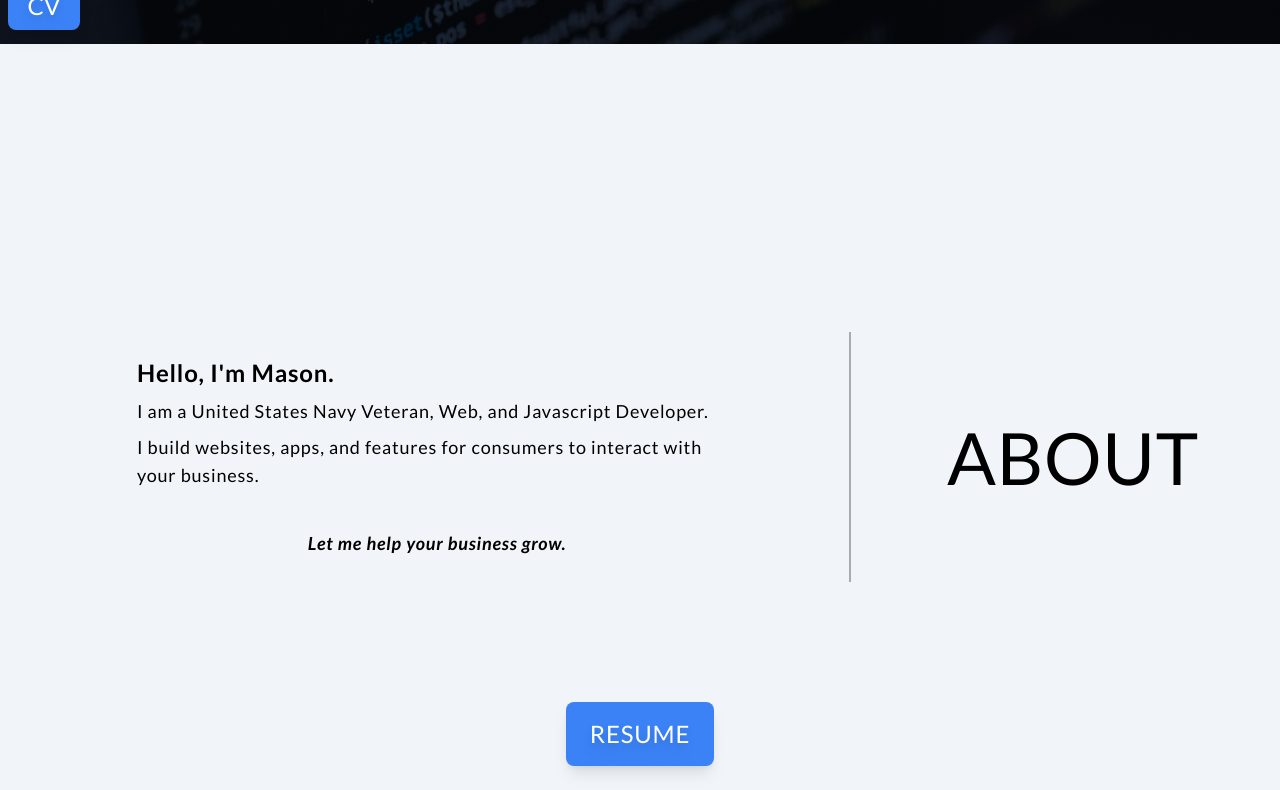
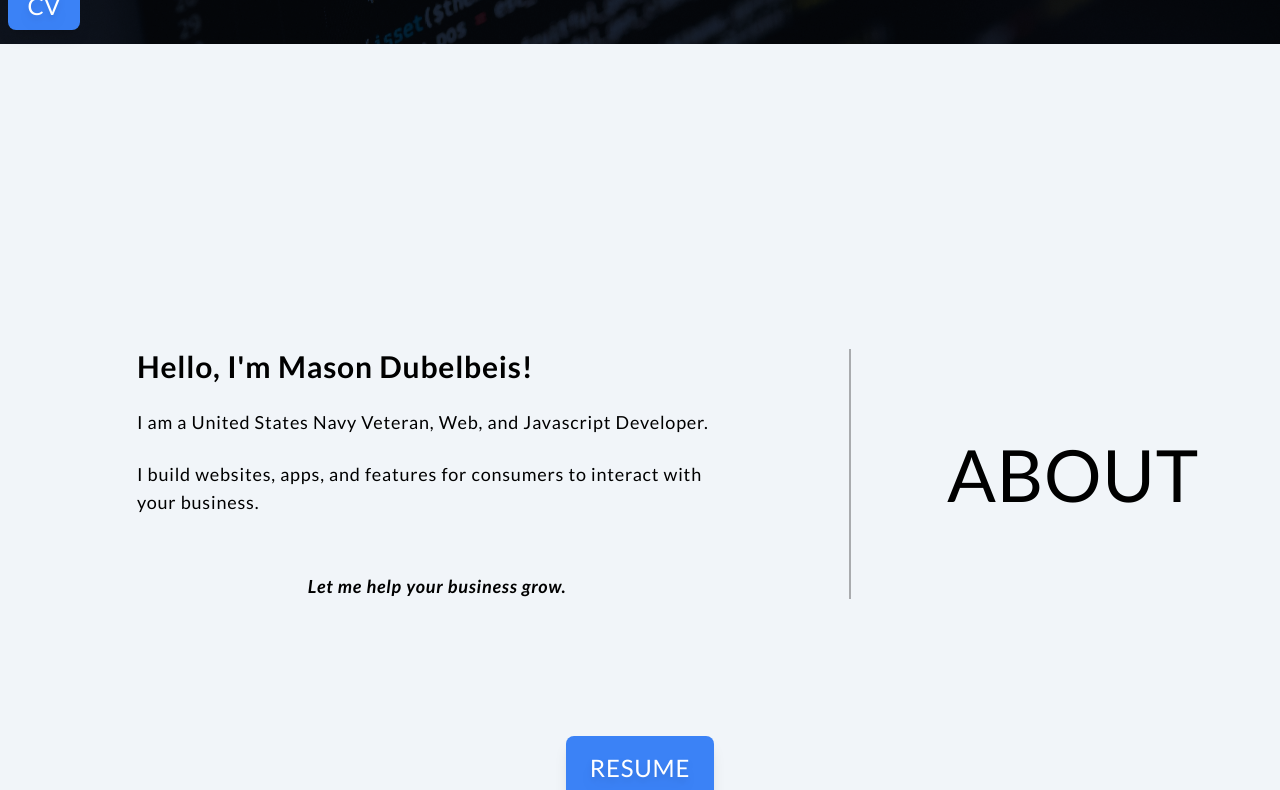
Before and after one commit to mdubelbeis/portfolio-v2, a React (Vite) app: page / in a window 1280 px wide. Shown: the part 486-1276 px from the top of the page. Built offline with nearby package versions, Linux system fonts and the light colour scheme.

Commit message:
altered font

```diff
--- a/src/components/About.tsx
+++ b/src/components/About.tsx
@@ -7,8 +7,8 @@ const About: React.FC = () => {
         <h2 className="font-hero-text text-center text-5xl text-black lg:text-7xl">ABOUT</h2>
         <div className="hidden lg:block lg:h-[250px] lg:border-l-2 lg:border-black lg:opacity-30"></div>
         <div className="flex max-w-2xl flex-col items-center justify-center gap-2 p-4 text-left text-lg">
-          <div className="flex flex-col gap-2 md:ml-10">
-            <h3 className="text-2xl font-bold">Hello, I'm Mason.</h3>
+          <div className="flex flex-col gap-6 md:ml-10">
+            <h3 className="text-2xl font-bold md:text-3xl">Hello, I'm Mason Dubelbeis!</h3>
             <p>I am a United States Navy Veteran, Web, and Javascript Developer.</p>
             <p>I build websites, apps, and features for consumers to interact with your business.</p>
             <em className="mt-8 text-center text-lg font-semibold">Let me help your business grow.</em>
--- a/src/components/Footer.tsx
+++ b/src/components/Footer.tsx
@@ -1,5 +1,3 @@
-import React from 'react';
-
 const Footer: React.FC = () => {
   return (
     <footer className="flex items-center justify-center gap-4 py-4 text-white">
```
